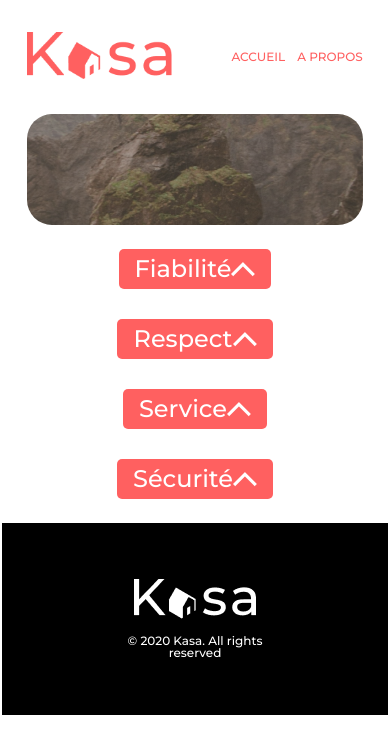
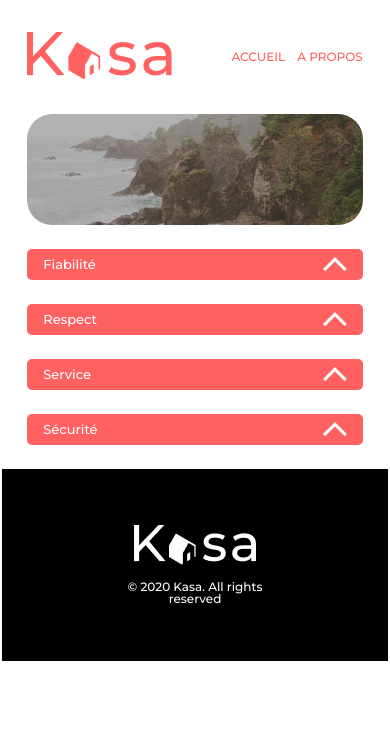
Before and after one commit to Cehesse/Kasa, a React (Create React App) app: page /About in a window 390 px wide. Shown: the top 754 px of the page. Built offline with nearby package versions, Linux system fonts and the light colour scheme.

Commit message:
error et a propos responsive ok

```diff
--- a/src/sass/components/_banner.scss
+++ b/src/sass/components/_banner.scss
@@ -3,13 +3,8 @@
     width: 100%;
     height: 224px;
     border-radius: 25px;
-    background-blend-mode: darken;
     background-position: center;
-    background-repeat: no-repeat;
-    @media screen and (max-width: map-get($breakpoints, mobile)){
-        @include flex(row,flex-start,center);
-        height: 111px;
-        }
+    background-size: cover;
     &__title{
         color: $color-white;
         @media screen and (max-width: map-get($breakpoints, tablette)){
@@ -23,9 +18,16 @@
     }
     &--home{
         background-image: linear-gradient(to bottom, rgba(0, 0, 0, 0.3), rgba(0, 0, 0, 0.3)), url('../../assets/img/banner.png');
+        @media screen and (max-width: map-get($breakpoints, mobile)){
+            height: 111px;
+            @include flex(row,flex-start,center);
+        }
     }
     &--about{
         background-image: linear-gradient(to bottom, rgba(0, 0, 0, 0.3), rgba(0, 0, 0, 0.3)), url('../../assets/img/banner--about.png');
+        @media screen and (max-width: map-get($breakpoints, mobile)){
+            height: 224px;
+            }
     }
 
 }
--- a/src/sass/components/_collapse.scss
+++ b/src/sass/components/_collapse.scss
@@ -7,6 +7,9 @@
         border-radius: 5px;
         color: $color-white;
         padding: 8px 16px;
+        @media screen and (max-width: map-get($breakpoints, mobile)){
+            font-size: 13px;
+        }
         }
     &__text{
         width: 100%;
@@ -15,6 +18,9 @@
         padding: 16px 24px;
         font-size: $font-size-medium;
         font-weight: $font-weight-medium;
+        @media screen and (max-width: map-get($breakpoints, mobile)){
+            font-size: 13px;
+        }
         animation: 0.2s cubic-bezier(1,0,1,0) 1 normal both collapse;
             &--hidden{
             animation: 0.2s cubic-bezier(1,0,1,0) 1 normal both collapse;
--- a/src/sass/pages/_about.scss
+++ b/src/sass/pages/_about.scss
@@ -2,6 +2,10 @@
     @include flex(column,center,center);
     max-width: 1240px;
     width: 100%;
-    row-gap: 30px;
+    row-gap: 32px;
     padding: 24px 112px;
+    @media screen and (max-width: map-get($breakpoints, mobile)){
+        row-gap: 24px;
+        padding: 24px 0px;
+    }
 }
--- a/src/sass/pages/_error.scss
+++ b/src/sass/pages/_error.scss
@@ -5,18 +5,32 @@
     row-gap: 124px;
     padding: 64px 0;
     color: $color-primary;
+    @media screen and (max-width: map-get($breakpoints, mobile)){
+        padding: 64px 32px;
+            }
     &__title {
         font-size: 288px;
         font-weight: $font-weight-blod;
-    }
+        @media screen and (max-width: map-get($breakpoints, mobile)){
+        font-size: 96px;
+            }
+        }
     &__subtitle {
         font-size: 36px;
         font-weight: $font-weight-medium;
+        text-align: center;
+        @media screen and (max-width: map-get($breakpoints, mobile)){
+            font-size: 18px;
+                }
     }
     &__link-home {
         text-decoration: underline solid $color-primary;
         color: $color-primary;
         font-size: $font-size-medium;
         font-weight: $font-weight-medium;
+        text-align: center;
+        @media screen and (max-width: map-get($breakpoints, mobile)){
+            font-size: 14px;
+                }
     }
 }
--- a/src/sass/pages/_home.scss
+++ b/src/sass/pages/_home.scss
@@ -9,8 +9,6 @@
     column-gap: 5%;
     row-gap: 56px;
     padding: 56px;
-    @media screen and (max-width: map-get($breakpoints, tablette)){
-        }
     @media screen and (max-width: map-get($breakpoints, mobile)){
         background-color: $color-white;
         margin: 24px 0;
```
